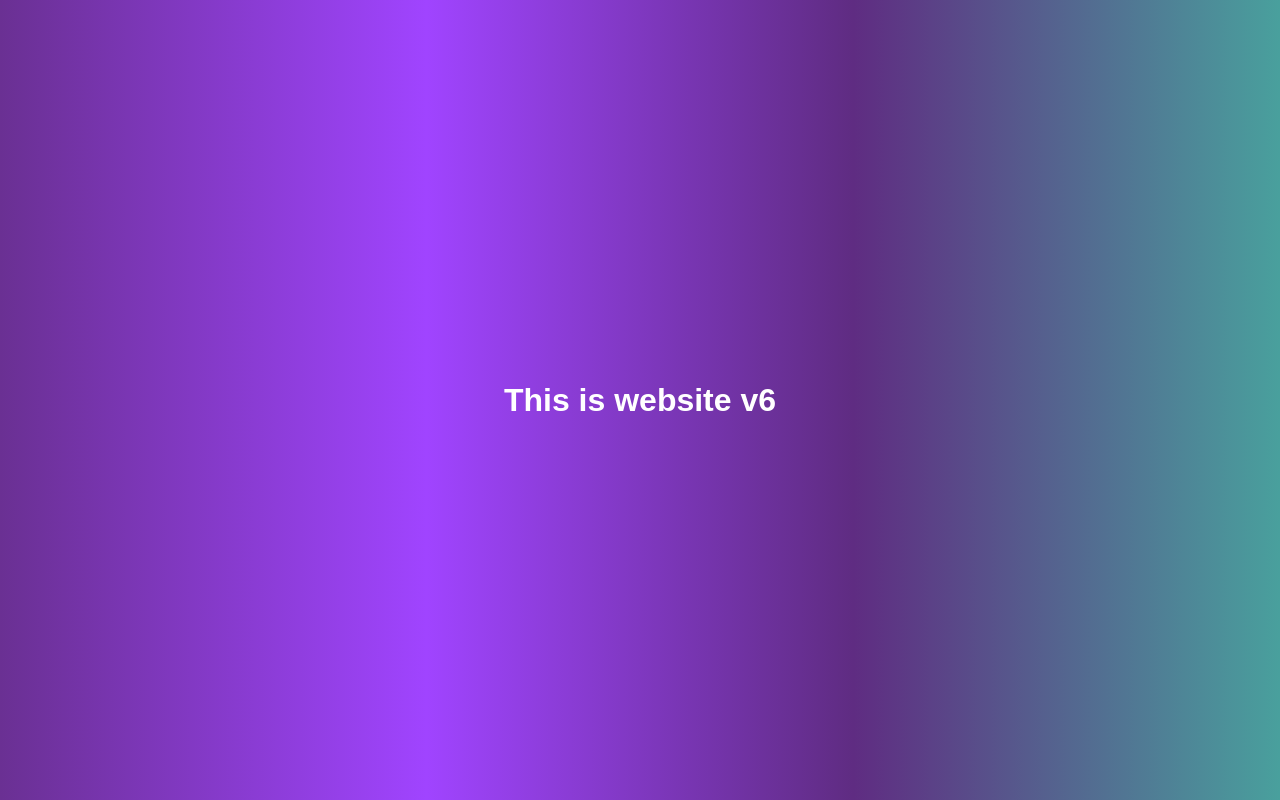
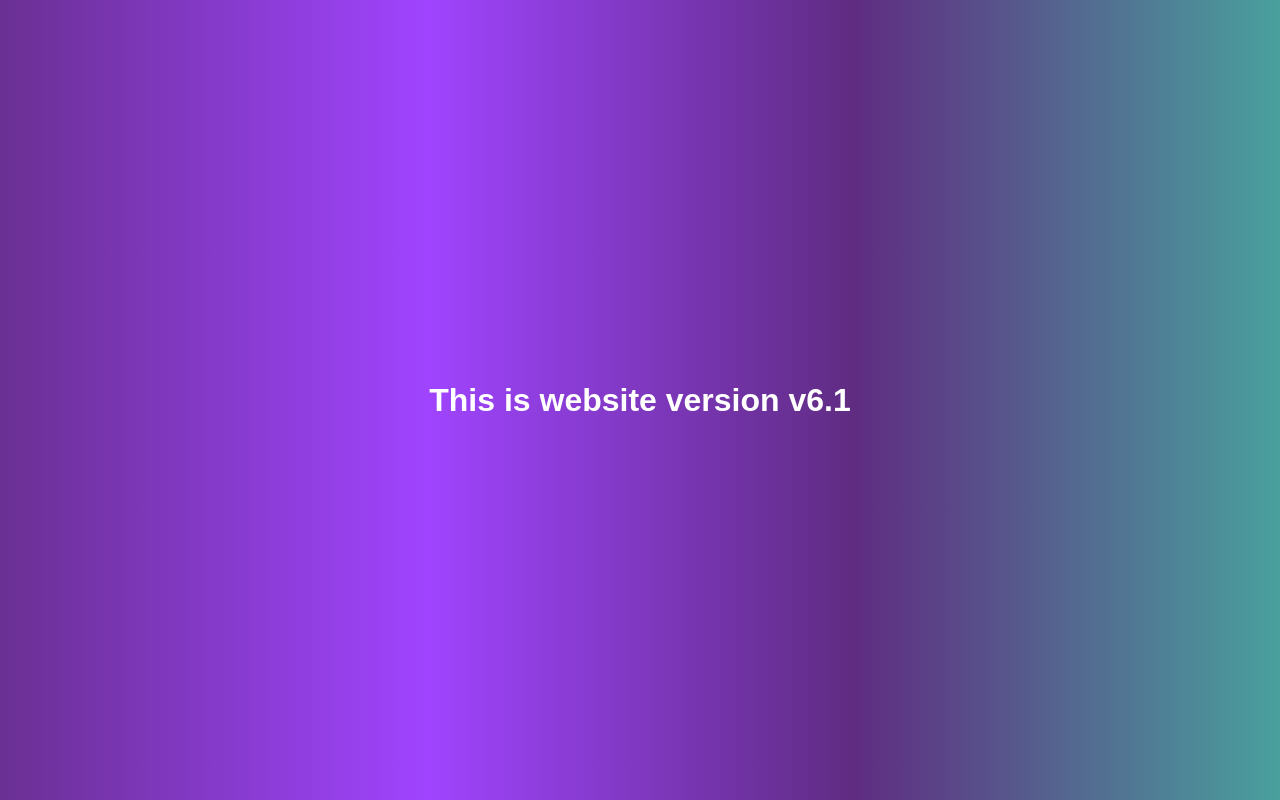
Before and after one commit to gitvishalgit/git-demo, a plain HTML site: page index.html in a window 1280 px wide. Drawn offline with Linux system fonts and the light colour scheme.

Commit message:
this is version 6.1

```diff
--- a/index.html
+++ b/index.html
@@ -7,6 +7,6 @@
     <title>Document</title>
 </head>
 <body>
-    <h1>This is website v6</h1>
+    <h1>This is website version v6.1</h1>
 </body>
 </html>
```
